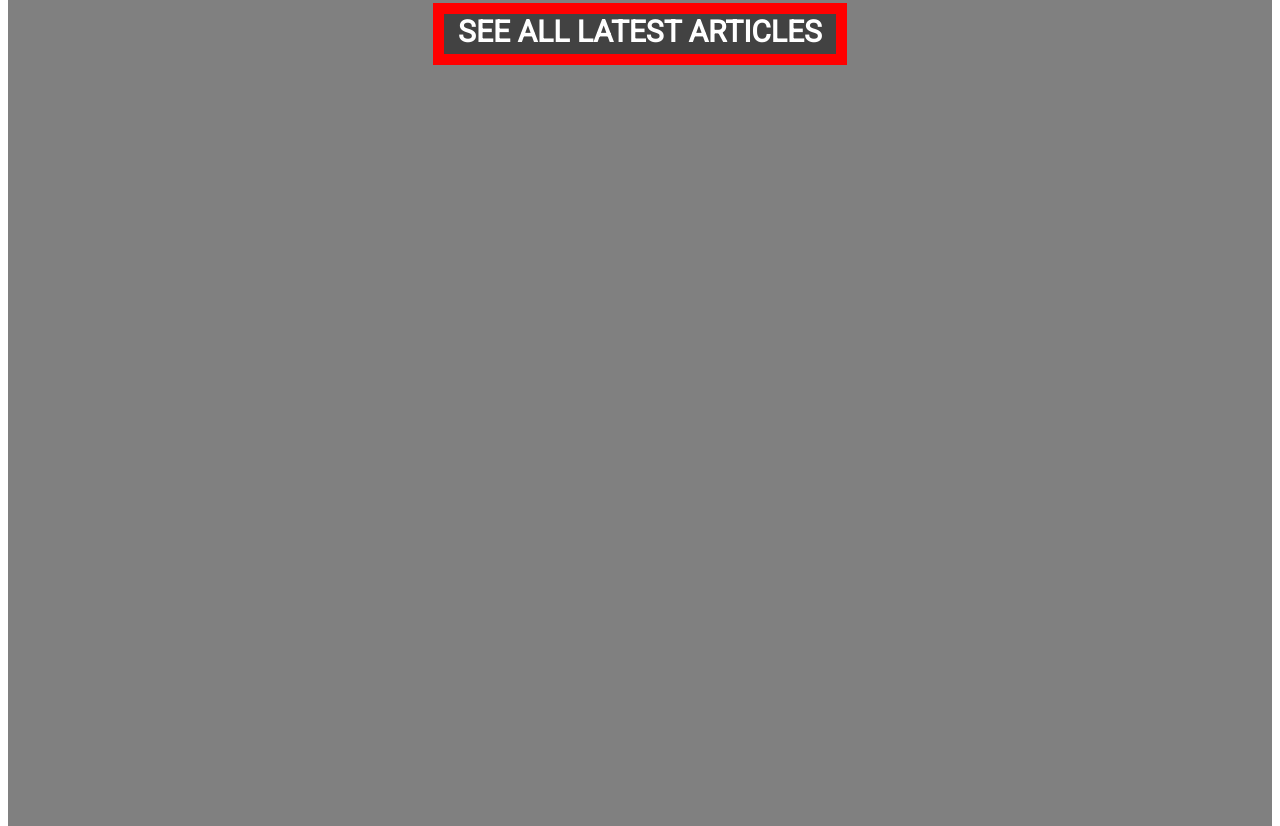
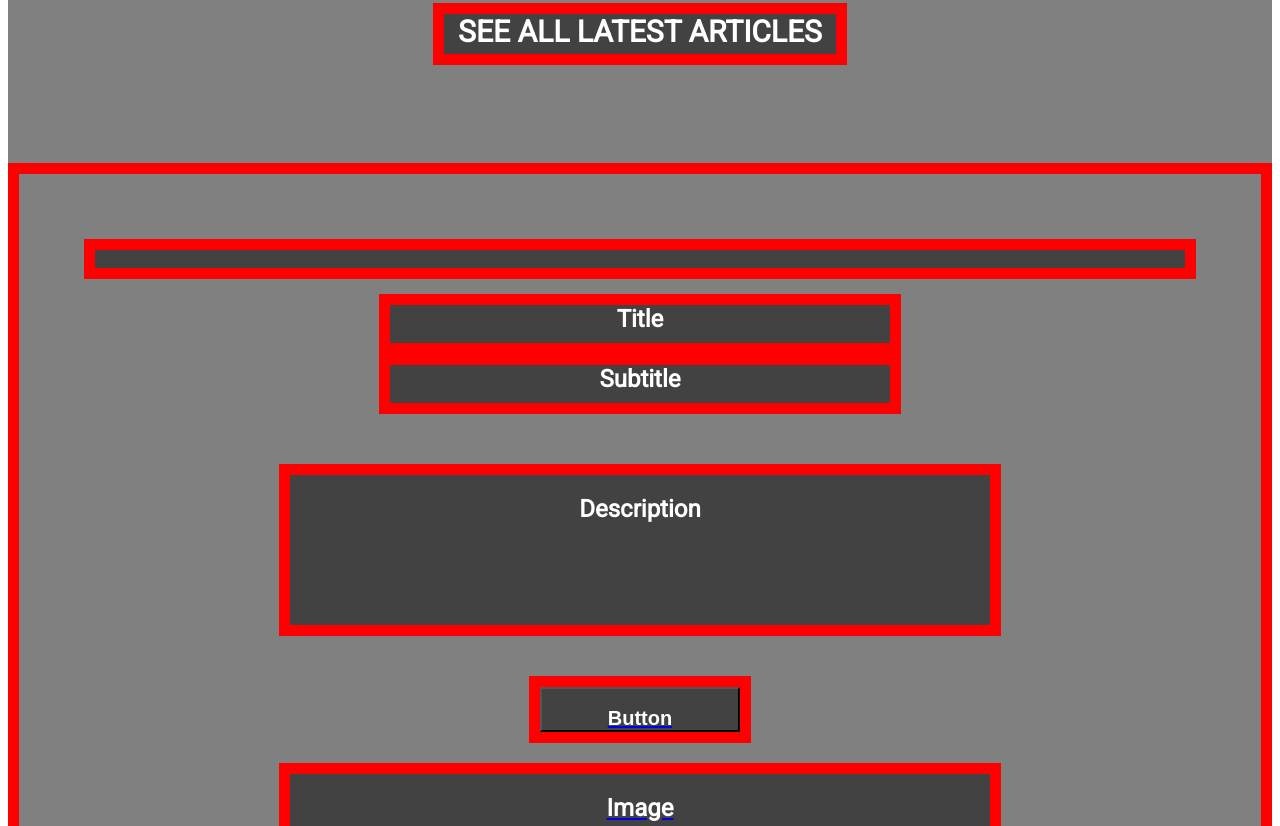
Before and after one commit to ishanchawla1/Design-Teardown, a plain HTML site: page index.html in a window 1280 px wide. Shown: the part 3595-4421 px from the top of the page. Drawn offline with Linux system fonts and the light colour scheme.

Commit message:
Added Advertisement

```diff
--- a/index.html
+++ b/index.html
@@ -253,6 +253,24 @@
         <div class="seeAllLatestArticles whiteTextNoStyle headerItem addBorder">
             <h4 class="noStyle">SEE ALL LATEST ARTICLES</h4>
         </div>
+        <article class="advertisement addBorder medPadding">
+            <div class="currentMonth addBorder smallMargin"></div>
+            <div class="advertisementTitle addBorder ">
+                <a href="#" class="whiteTextNoStyle "><h2 class="noStyle">Title</h2></a>
+            </div>
+            <div class="advertisementSubTitle addBorder">
+                <h2 class="whiteTextNoStyle noStyle">Subtitle</h2>
+            </div>
+            <div class="advertisementDescription addBorder">
+                <h2 class="whiteTextNoStyle ">Description</h2>
+            </div>
+            <div class="advertisementLink addBorder">
+                <button class="advertisementLink">
+                    <a href="#"><h2 class="whiteTextNoStyle ">Button</h2> </a>
+                </button>
+            </div>
+            <a href="#"><div class="advertisementImage addBorder"><h2 class="whiteTextNoStyle ">Image</h2>  </div></a>
+        </article>
     </main>
 </body>
 </html>
--- a/styles.css
+++ b/styles.css
@@ -1,6 +1,6 @@
 main {
   display: grid;
-  grid-template-rows: 170px 80px repeat(5, 650px) repeat(5, 170px);
+  grid-template-rows: 170px 80px repeat(5, 650px) 170px 1100px repeat(5, 170px);
   grid-template-columns: repeat(12, 1fr);
   grid-gap: 10px;
   font-family: 'Roboto', sans-serif;
@@ -157,6 +157,7 @@ main {
   grid-row: 7;
   grid-column: 9/13;
 }
+
 .articleType2Age {
   background-color: #424242;
   height: 20px;
@@ -194,3 +195,55 @@ main {
   grid-row: 8/9;
   grid-column: 5/9;
 }
+
+.advertisement {
+  grid-row: 9;
+  grid-column: 1/-1;
+}
+
+.currentMonth {
+  background-color: #424242;
+  height: 18px;
+  width: auto;
+}
+
+.advertisementTitle {
+  background-color: #424242;
+  height: 38px;
+  min-width: 500px;
+  text-align: center;
+  width: max-content;
+  margin: auto;
+}
+
+.advertisementSubTitle {
+  background-color: #424242;
+  height: 38px;
+  min-width: 500px;
+  text-align: center;
+  width: max-content;
+  margin: auto;
+}
+
+.advertisementDescription {
+  background-color: #424242;
+  height: 150px;
+  min-width: 700px;
+  text-align: center;
+  width: max-content;
+  margin: 50px auto 40px auto;
+}
+
+.advertisementLink {
+  background-color: #424242;
+  height: 45px;
+  width: 200px;
+  margin: 0 auto 20px auto;
+}
+
+.advertisementImage {
+  background-color: #424242;
+  width: 700px;
+  height: 450px;
+  margin: auto;
+}
```
